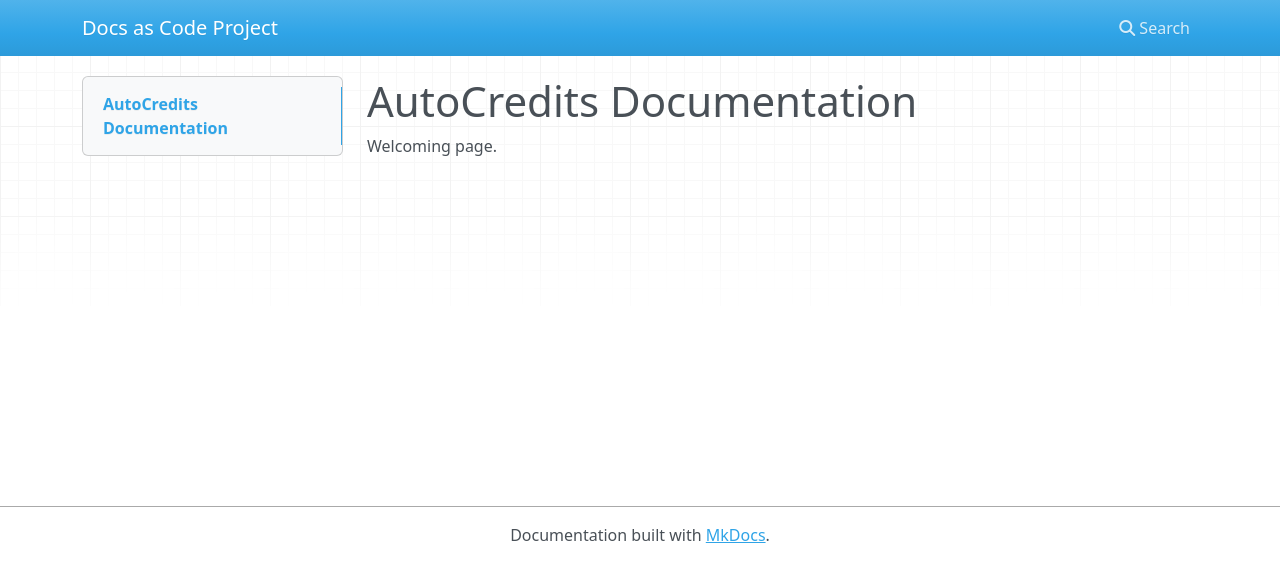
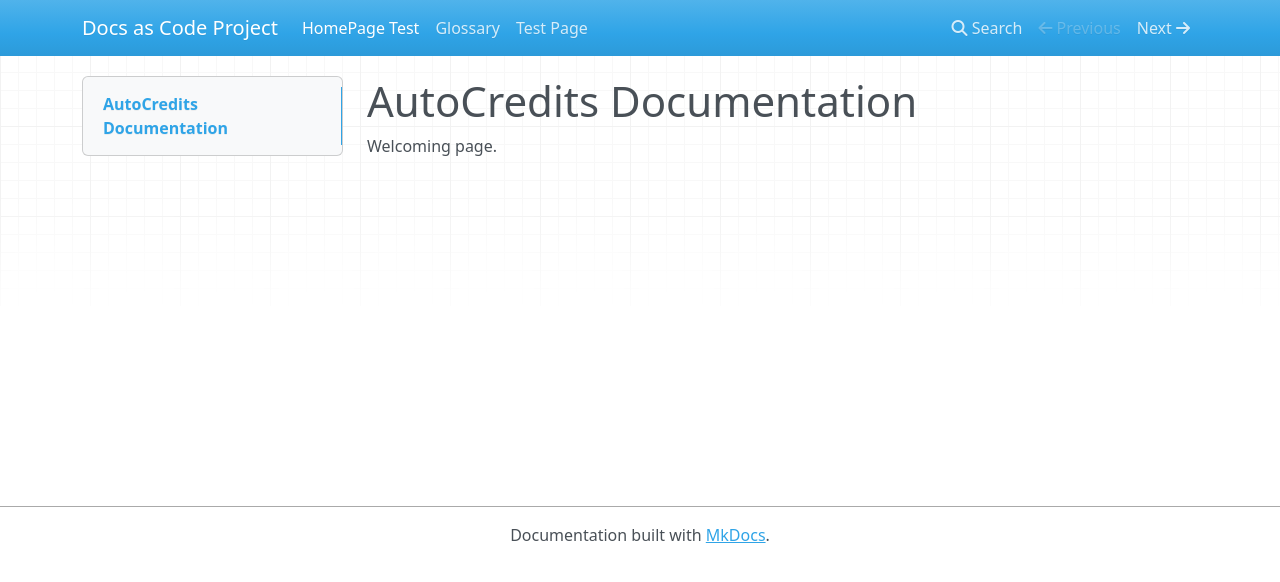
Before and after one commit to amtest24/docs-as-code, an MkDocs documentation site: the page built from docs/index.md, in a window 1280 px wide. Shown: the top 582 px of the page. Built offline with MkDocs 1.6.1, drawn with Linux system fonts in a browser that asks for light colours; nearby versions of some CDN libraries.

Commit message:
Adding pages to config

```diff
--- a/mkdocs.yml
+++ b/mkdocs.yml
@@ -1,4 +1,6 @@
 docs_dir: docs
 site_name: Docs as Code Project
 nav:
-  - HomePage Test: testpage.md
+  - HomePage Test: index.md
+  - Glossary: glossary.md
+  - Test Page: testpage.md
```
